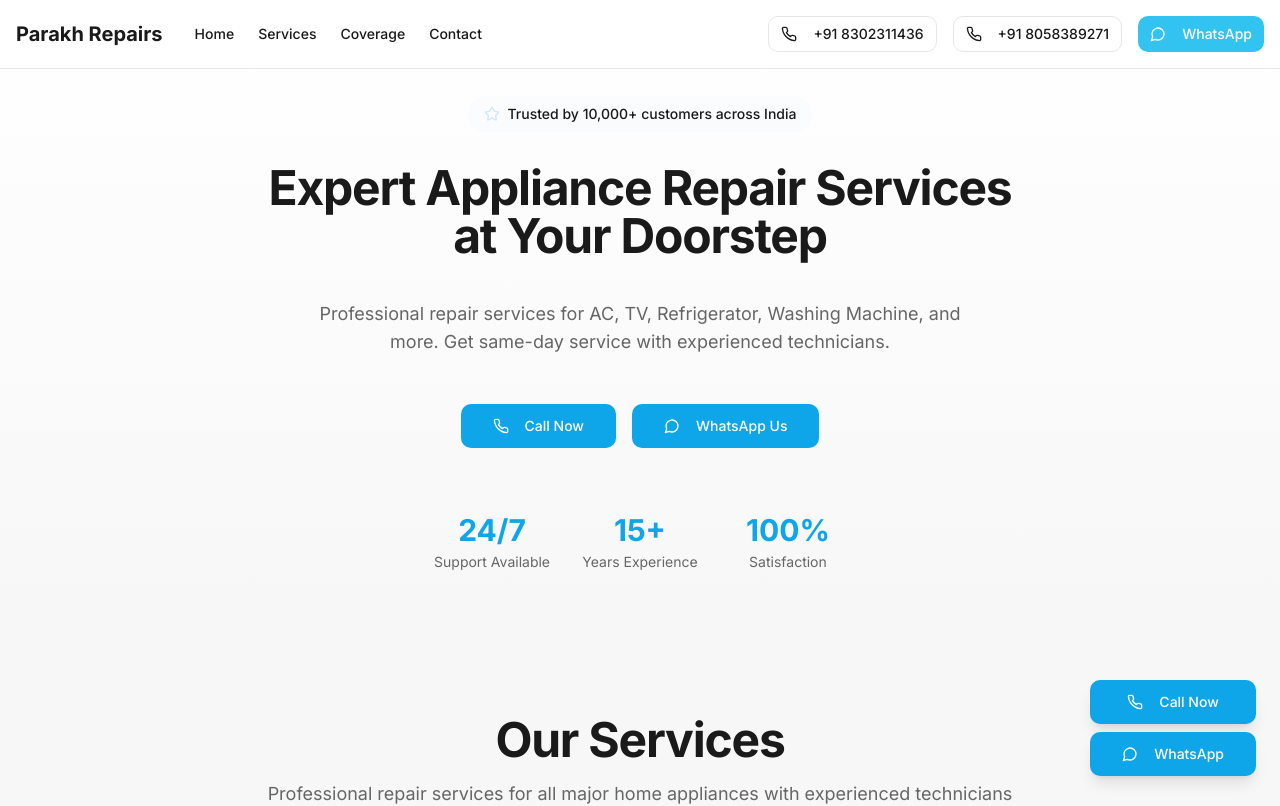
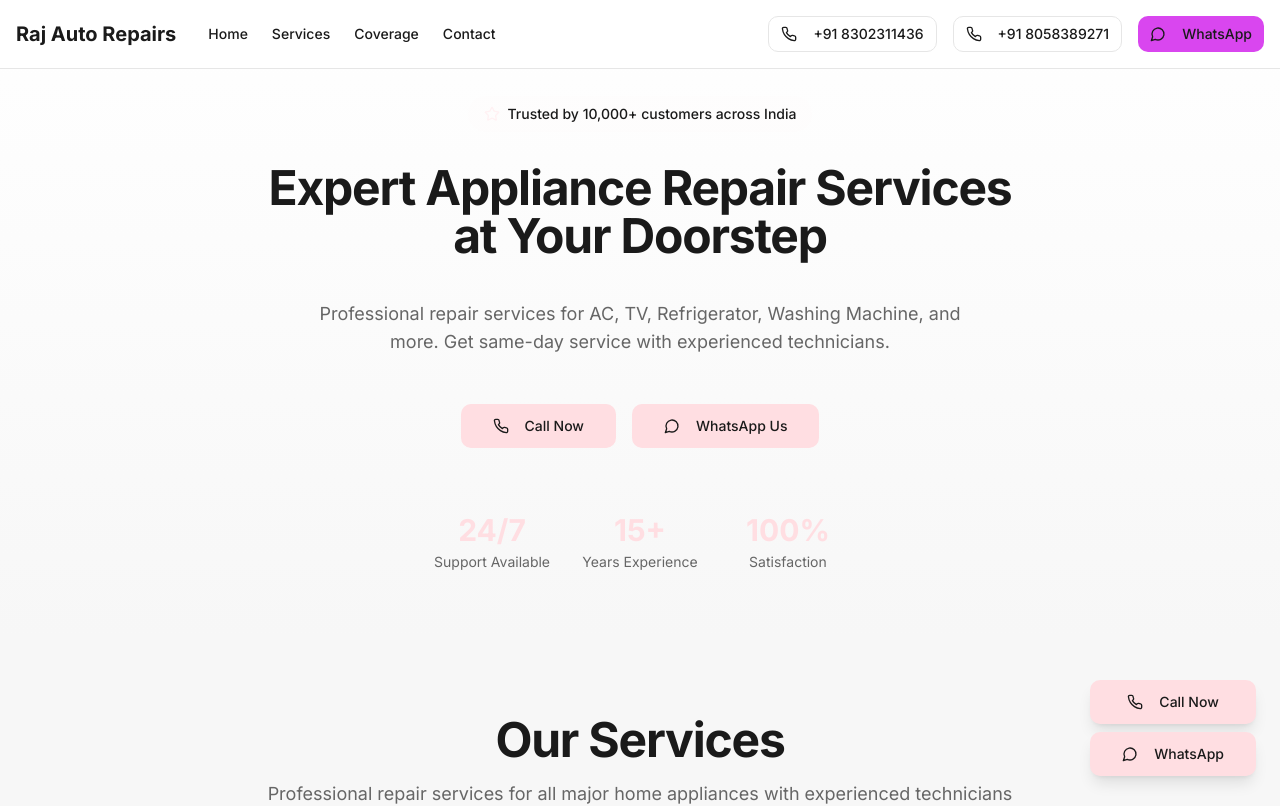
Before and after one commit to AdityaRAJHI/raj-repair, a React (Vite) app: page / in a window 1280 px wide. Shown: the top 806 px of the page. Built offline with nearby package versions, Linux system fonts and the light colour scheme.

Commit message:
Rename project and update styles
Change project name to "Raj Auto Repairs" and update the page color to pink.
[skip gpt_engineer]

```diff
--- a/index.html
+++ b/index.html
@@ -3,7 +3,7 @@
   <head>
     <meta charset="UTF-8" />
     <meta name="viewport" content="width=device-width, initial-scale=1.0" />
-    <title>parakh-repair-nexus</title>
+    <title>Raj Auto Repairs</title>
     <meta name="description" content="Lovable Generated Project" />
     <meta name="author" content="Lovable" />
     <meta property="og:image" content="/og-image.png" />
--- a/src/components/Header.tsx
+++ b/src/components/Header.tsx
@@ -15,7 +15,7 @@ const Header = () => {
       <div className="container mx-auto px-4 py-4">
         <div className="flex items-center justify-between">
           <div className="flex items-center space-x-8">
-            <h1 className="text-xl font-bold">Parakh Repairs</h1>
+            <h1 className="text-xl font-bold">Raj Auto Repairs</h1>
             <nav className="hidden md:flex space-x-6">
               <a href="#" className="text-sm font-medium hover:text-primary transition-colors">Home</a>
               <a href="#services" className="text-sm font-medium hover:text-primary transition-colors">Services</a>
--- a/tailwind.config.ts
+++ b/tailwind.config.ts
@@ -25,15 +25,15 @@ export default {
         background: "hsl(var(--background))",
         foreground: "hsl(var(--foreground))",
         primary: {
-          DEFAULT: "#0EA5E9", // Ocean Blue
-          foreground: "#FFFFFF",
+          DEFAULT: "#FFDEE2", // Soft Pink
+          foreground: "#1A1A1A",
         },
         secondary: {
-          DEFAULT: "#33C3F0", // Sky Blue
+          DEFAULT: "#D946EF", // Magenta Pink
           foreground: "#FFFFFF",
         },
         accent: {
-          DEFAULT: "#D3E4FD", // Soft Blue
+          DEFAULT: "#FFF1F3", // Light Pink
           foreground: "#1A1A1A",
         },
         muted: {
```
